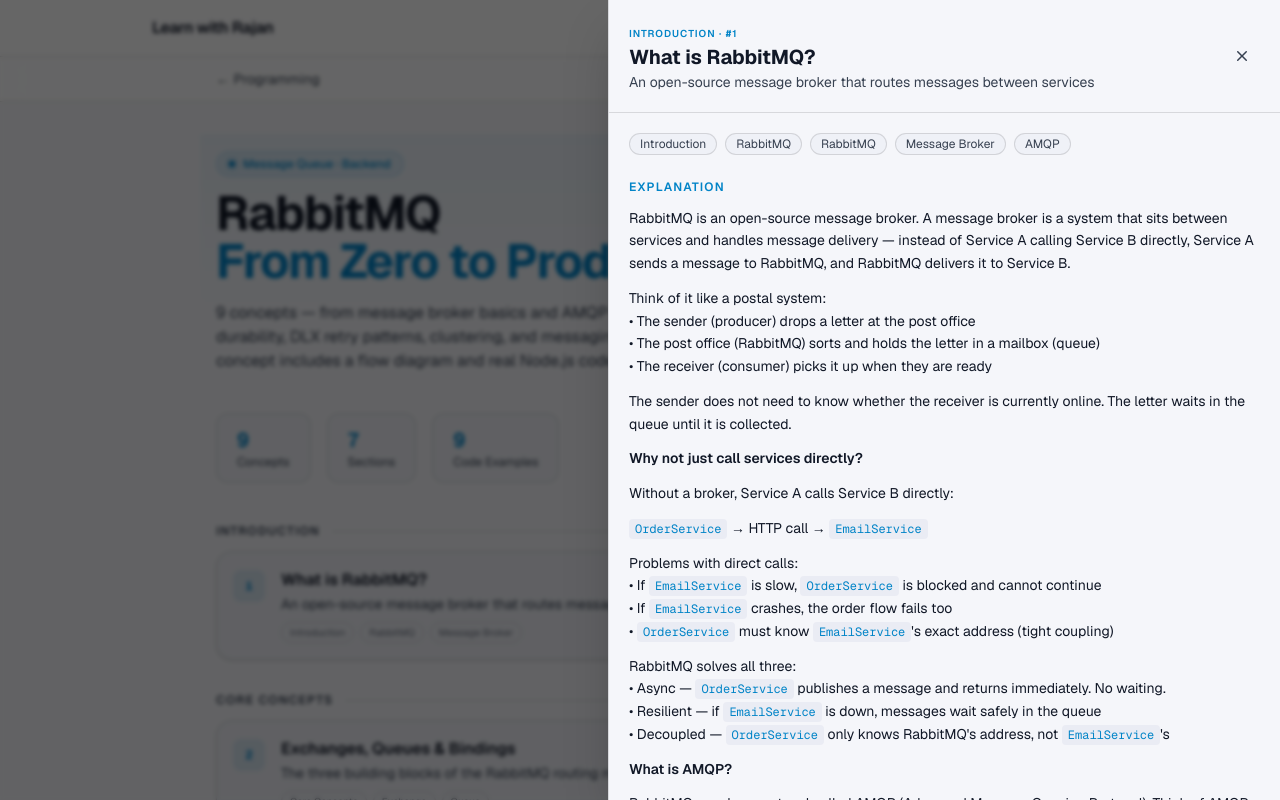
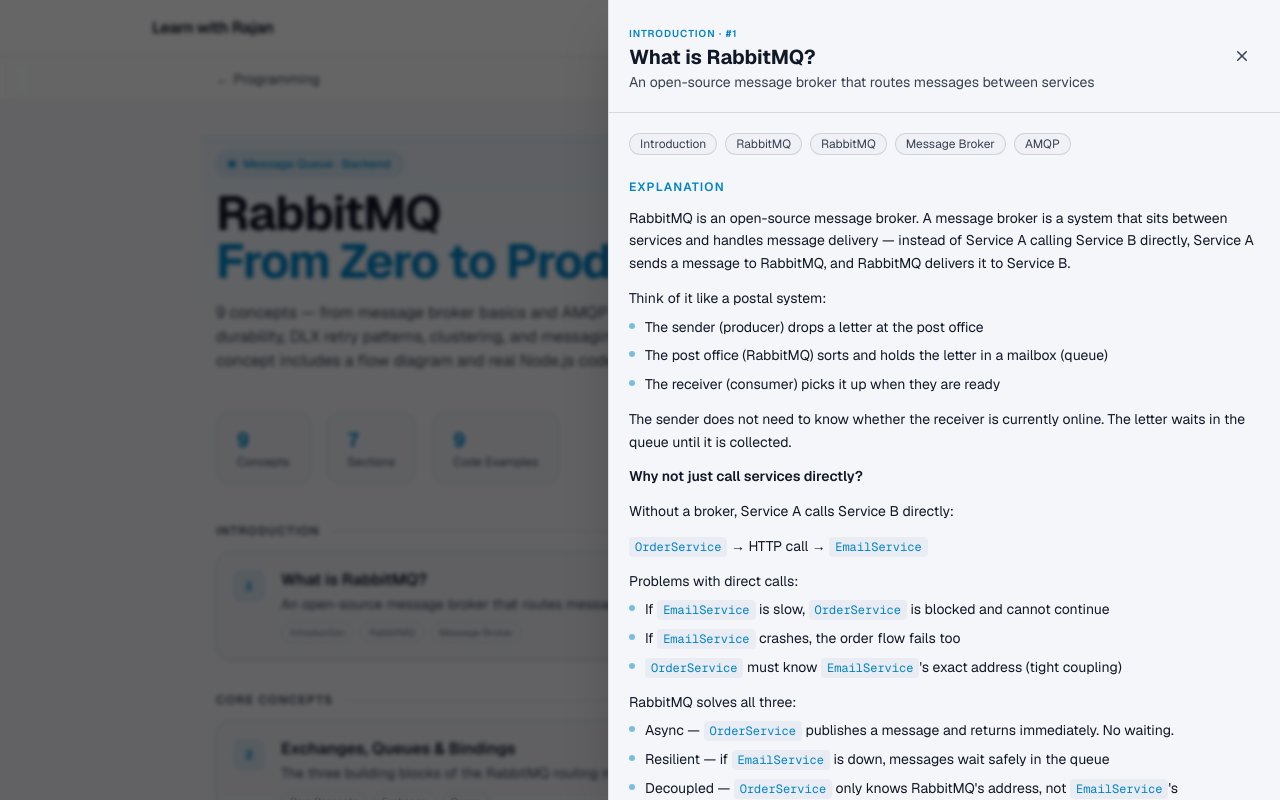
Before and after one commit to rznmgr630/learnwithrajan, a Next.js app: page /learn/rabbitmq in a window 1280 px wide. Both pictures are taken after a click on the button 640 px from the left and 605 px from the top of the page. Shown: the top 800 px of the page. Built offline with nearby package versions, Linux system fonts and the light colour scheme.

Commit message:
feat(rabbitmq): upgrade drawer renderer with full bullet/sub-item/numbered list support

```diff
--- a/components/learn/RabbitMQConcepts.tsx
+++ b/components/learn/RabbitMQConcepts.tsx
@@ -36,17 +36,53 @@ function renderLine(text: string) {
   );
 }
 
-function renderDescription(text: string) {
-  return text.split("\n\n").map((para, i) => (
-    <p key={i} className="text-sm leading-relaxed text-[var(--text)]">
-      {para.split("\n").map((line, j, arr) => (
-        <span key={j}>
-          {renderLine(line)}
-          {j < arr.length - 1 && <br />}
-        </span>
-      ))}
-    </p>
-  ));
+function renderParagraph(text: string, i: number) {
+  const lines = text.split("\n");
+  const elements = lines.map((line, j) => {
+    if (/^\s*↳/.test(line)) {
+      const content = line.replace(/^\s*↳\s*/, "");
+      return (
+        <div key={j} className="flex items-start gap-2 pl-5">
+          <span className="mt-0.5 shrink-0 text-xs text-[var(--accent)]/50">↳</span>
+          <span className="text-sm leading-relaxed text-[var(--muted)]">{renderLine(content)}</span>
+        </div>
+      );
+    }
+    if (line.startsWith("• ")) {
+      return (
+        <div key={j} className="flex items-start gap-2.5">
+          <span className="mt-[7px] h-1.5 w-1.5 shrink-0 rounded-full bg-[var(--accent)]/50" />
+          <span className="text-sm leading-relaxed text-[var(--text)]">{renderLine(line.slice(2))}</span>
+        </div>
+      );
+    }
+    const numMatch = line.match(/^(\d+)\.\s(.+)$/);
+    if (numMatch) {
+      return (
+        <div key={j} className="flex items-start gap-3">
+          <span className="flex h-5 w-5 shrink-0 items-center justify-center rounded-full bg-[var(--accent)]/15 font-mono text-[10px] font-bold text-[var(--accent)]">
+            {numMatch[1]}
+          </span>
+          <span className="text-sm leading-relaxed text-[var(--text)]">{renderLine(numMatch[2])}</span>
+        </div>
+      );
+    }
+    if (!line.trim()) return null;
+    return (
+      <p key={j} className="text-sm leading-relaxed text-[var(--text)]">
+        {renderLine(line)}
+      </p>
+    );
+  });
+  return (
+    <div key={i} className="space-y-1.5">
+      {elements}
+    </div>
+  );
+}
+
+function renderBody(text: string) {
+  return text.split("\n\n").map((block, i) => renderParagraph(block, i));
 }
 
 function ConceptDrawer({
@@ -120,20 +156,20 @@ function ConceptDrawer({
           </div>
 
           {/* Description */}
-          <section>
-            <h3 className="mb-3 text-xs font-semibold uppercase tracking-widest text-[var(--accent)]">
+          <section className="flex flex-col gap-3">
+            <h3 className="text-xs font-semibold uppercase tracking-widest text-[var(--accent)]">
               Explanation
             </h3>
-            <div className="space-y-3">{renderDescription(concept.description)}</div>
+            {renderBody(concept.description)}
           </section>
 
           {/* Note callout */}
           {concept.note && (
-            <section className="rounded-xl border border-blue-500/20 bg-blue-500/5 p-4">
-              <h3 className="mb-2 text-xs font-semibold uppercase tracking-widest text-blue-400">
+            <section className="rounded-xl border border-blue-500/20 bg-blue-500/5 p-4 flex flex-col gap-3">
+              <h3 className="text-xs font-semibold uppercase tracking-widest text-blue-400">
                 Key Takeaway
               </h3>
-              <div className="space-y-2">{renderDescription(concept.note)}</div>
+              {renderBody(concept.note)}
             </section>
           )}
 
@@ -174,8 +210,8 @@ function ConceptDrawer({
           </section>
 
           {/* Tip */}
-          <section className="rounded-xl border border-[var(--accent)]/20 bg-[var(--accent)]/5 p-4">
-            <h3 className="mb-2 flex items-center gap-2 text-xs font-semibold uppercase tracking-widest text-[var(--accent)]">
+          <section className="rounded-xl border border-[var(--accent)]/20 bg-[var(--accent)]/5 p-4 flex flex-col gap-3">
+            <h3 className="flex items-center gap-2 text-xs font-semibold uppercase tracking-widest text-[var(--accent)]">
               <svg className="h-3.5 w-3.5" viewBox="0 0 20 20" fill="currentColor">
                 <path
                   fillRule="evenodd"
@@ -185,7 +221,7 @@ function ConceptDrawer({
               </svg>
               Production / Interview Tip
             </h3>
-            <p className="text-sm leading-relaxed text-[var(--text)]">{concept.tip}</p>
+            {renderBody(concept.tip)}
           </section>
         </div>
       </aside>
```
